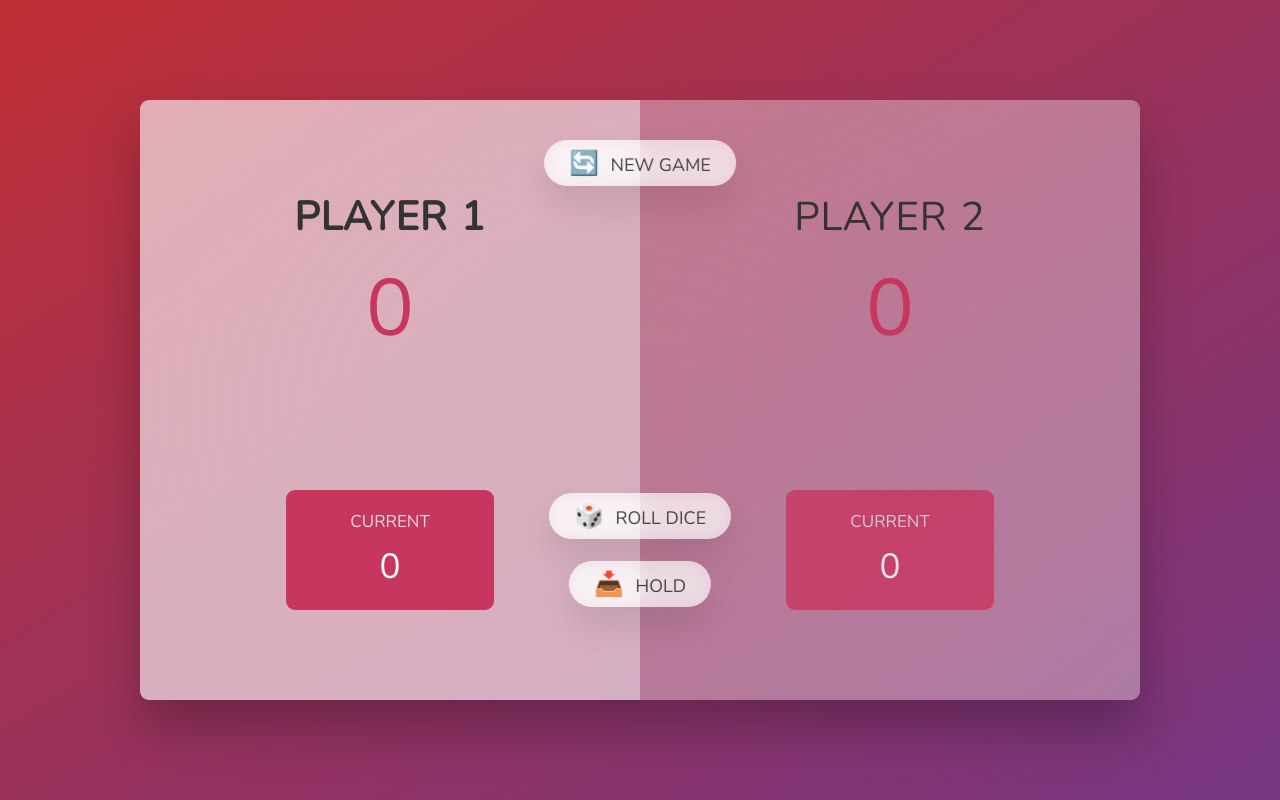
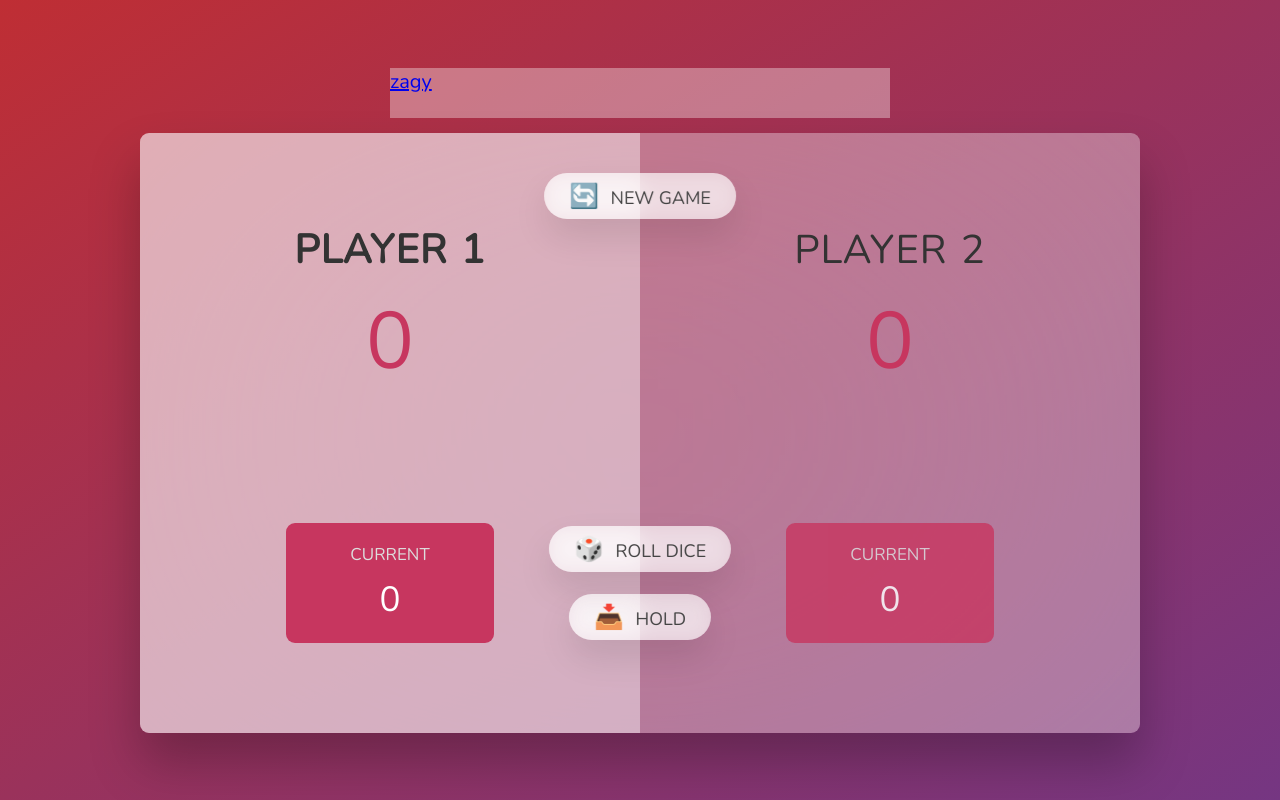
Before and after one commit to The-Zagy/lucky-game, a website: page view/player2.html in a window 1280 px wide. Drawn offline with nearby package versions, Linux system fonts and the light colour scheme; files that its build step writes are made by us from their sources; no server answers; files whose address does not match are found by name.

Commit message:
nagy enslaved me for 30 mins or something idk

```diff
--- a/view/player2.html
+++ b/view/player2.html
@@ -1,4 +1,3 @@
-
 <!DOCTYPE html>
 <html lang="en">
     <head>
@@ -10,6 +9,19 @@
         <title>lucky game</title>
     </head>
     <body>
+        <div
+            style="
+                display: flex;
+                flex-direction: column;
+                align-items: center;
+                gap: 15px;
+            "
+        >
+            <header class="main-main-header">
+                <div class="main-header">
+                    <a href="/">zagy</a>
+                </div>
+            </header>
             <main>
                 <section class="player player--0 player--active">
                     <h2 class="name" id="name--0">Player 1</h2>
@@ -29,17 +41,12 @@
                     </div>
                 </section>
 
-      <img src="/pics/dice-5.png"  alt="Playing dice" class="dice " />
+                <img src="/pics/dice-5.png" alt="Playing dice" class="dice" />
                 <button class="btn btn--new">🔄 New game</button>
                 <button class="btn btn--roll">🎲 Roll dice</button>
                 <button class="btn btn--hold">📥 Hold</button>
-
-
-
             </main>
-
-
-
+        </div>
         <!-- <script src="/main.js" type="module"></script> -->
         <script src="/socket.io/socket.io.js"></script>
         <script src="/player2.js" type="module"></script>
```
Also changed, not shown: view/landing.html (+18 -13 lines). Lines whose indentation alone changed are shown as unchanged.
